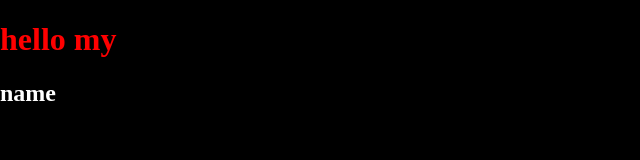
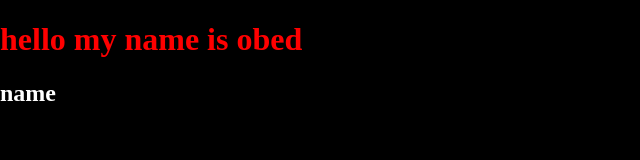
Before and after one commit to cxde-rxnin/invite-project, a plain HTML site: page index.html in a window 1280 px wide. Shown: the whole page, without its empty margins (0-640 px from the left). Drawn offline with Linux system fonts and the light colour scheme.

Commit message:
Update index.html

```diff
--- a/index.html
+++ b/index.html
@@ -10,7 +10,7 @@
   <body>
 
     <h1 class="name">
-      hello my
+      hello my name is obed
     </h1>
     <h2>name</h2>
     <script src="index.js"></script>
```
